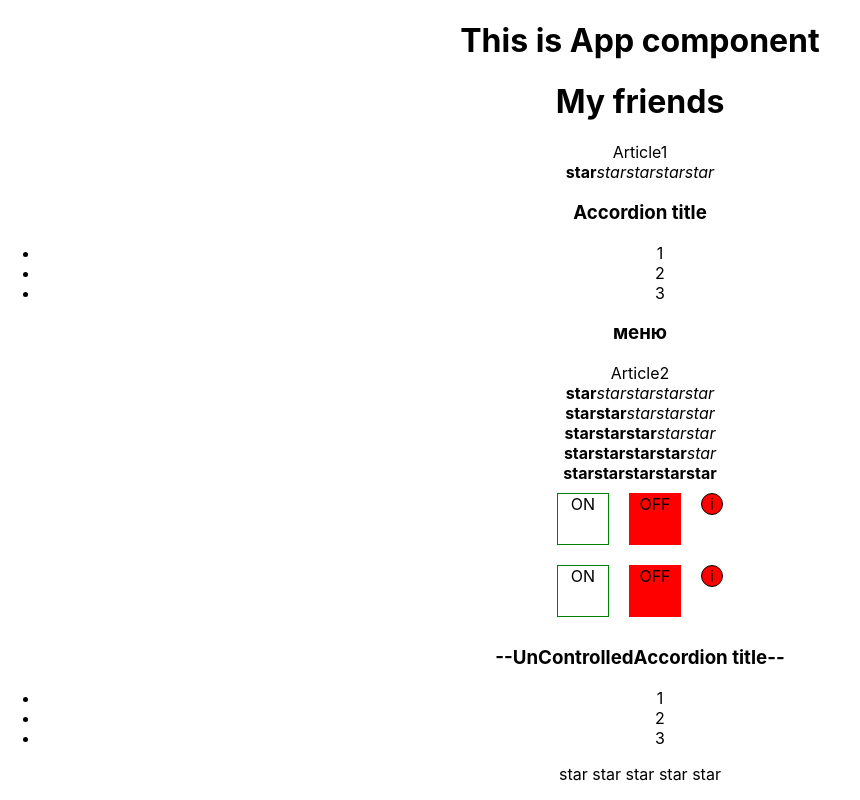
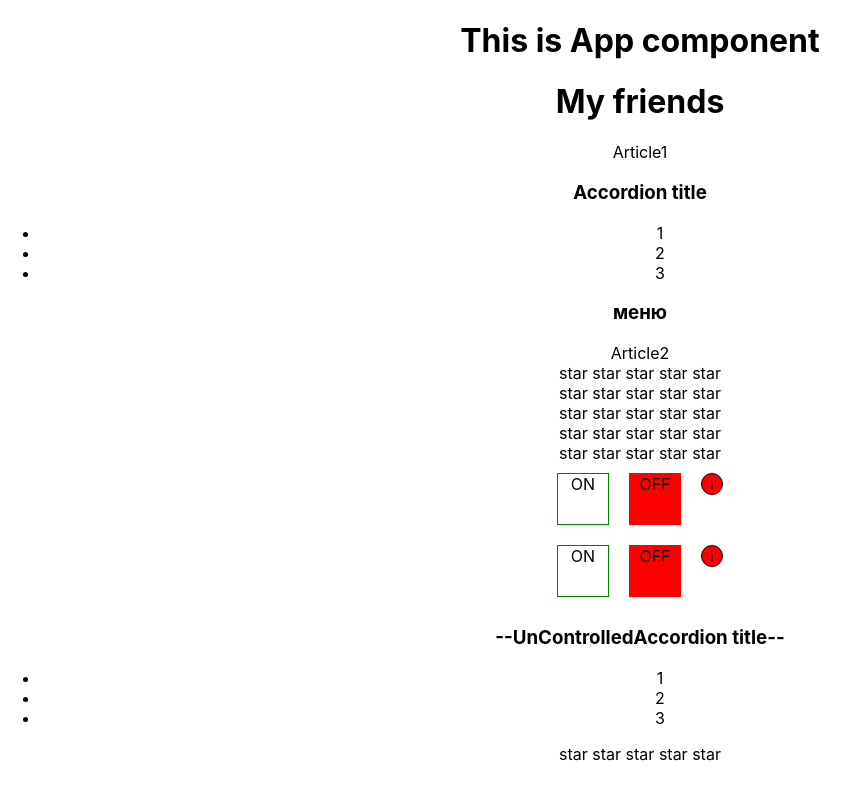
Before and after one commit to KristinaFinck/react-kabzda, a React (Create React App) app: page / in a window 1280 px wide. Shown: the whole page, without its empty margins (0-860 px from the left). Built offline with nearby package versions, Linux system fonts and the light colour scheme.

Commit message:
add onClick for Rating lesson 8

```diff
--- a/src/App.tsx
+++ b/src/App.tsx
@@ -1,7 +1,7 @@
-import React from 'react';
+import React, {useState} from 'react';
 import logo from './logo.svg';
 import './App.css';
-import {Rating} from "./component/Rating";
+import {Rating, ValueRatingType} from "./component/Rating";
 import {Accordion} from "./component/Accordion";
 import {OnOff} from "./component/OnOff";
 import {UnControlledAccordion} from "./component/UnControlledAccordion";
@@ -10,6 +10,8 @@ import {UnControlledRating} from "./component/UnControlledRating";
 
 
 function App() {
+
+    let[ratingValue, setRatingValue] = useState<ValueRatingType>(0);
     // полезное что-то
     // обязана вернуть JSX
     return (
@@ -17,16 +19,15 @@ function App() {
             <PageTitle title = {"This is App component"}/>
             <PageTitle title={"My friends"} />
             Article1
-            <Rating value = {1}/>
             <Accordion titleValue = {"Accordion title"} collapsed={false}/>
             <Accordion titleValue = {"меню"} collapsed={true}/>
              Article2
 
-            <Rating value = {1} />
-            <Rating value = {2} />
-            <Rating value = {3} />
-            <Rating value = {4} />
-            <Rating value = {5} />
+            <Rating value = {ratingValue} onClick = {setRatingValue}/>
+            <Rating value = {ratingValue}  onClick = {setRatingValue}/>
+            <Rating value = {ratingValue}  onClick = {setRatingValue}/>
+            <Rating value = {ratingValue}  onClick = {setRatingValue}/>
+            <Rating value = {ratingValue}  onClick = {setRatingValue}/>
             <OnOff />
             <OnOff />
             {/*  <OnOff on ={true} />
--- a/src/component/Rating.tsx
+++ b/src/component/Rating.tsx
@@ -1,27 +1,31 @@
 import React from 'react';
 
+export type ValueRatingType = 0 | 1 | 2 | 3| 4| 5
+
 type RatingPropsType = {
-    value: 1 | 2 | 3| 4| 5
+    value: ValueRatingType,
+    onClick: (value: ValueRatingType ) => void
 }
 export function Rating(props: RatingPropsType) {
     return (
         <div>
-        <Star selected = {props.value > 0}/>
-        <Star selected = {props.value > 1}/>
-        <Star selected = {props.value > 2}/>
-        <Star selected = {props.value > 3}/>
-        <Star selected = {props.value > 4}/>
+        <Star selected = {props.value > 0} onClick = {props.onClick} value = {1}/>
+        <Star selected = {props.value > 1} onClick = {props.onClick} value = {2}/>
+        <Star selected = {props.value > 2} onClick = {props.onClick} value = {3}/>
+        <Star selected = {props.value > 3} onClick = {props.onClick} value = {4}/>
+        <Star selected = {props.value > 4} onClick = {props.onClick} value = {5}/>
         </div>
     )
 }
 type StarPropsType = {
-    selected: boolean
+    selected: boolean,
+    value: ValueRatingType,
+    onClick: (value: ValueRatingType)=> void
 }
 export function Star(props: StarPropsType) {
-    if (props.selected === true) {
-    return (
-        <span><b>star</b></span>)}
-else {return(
-            <span><i>star</i></span>
-    )
-}}
+    return(
+        <span onClick = {() => props.onClick(props.value)}>
+            {props.selected? <b>star </b> : "star "}
+        </span>
+)
+}
```
